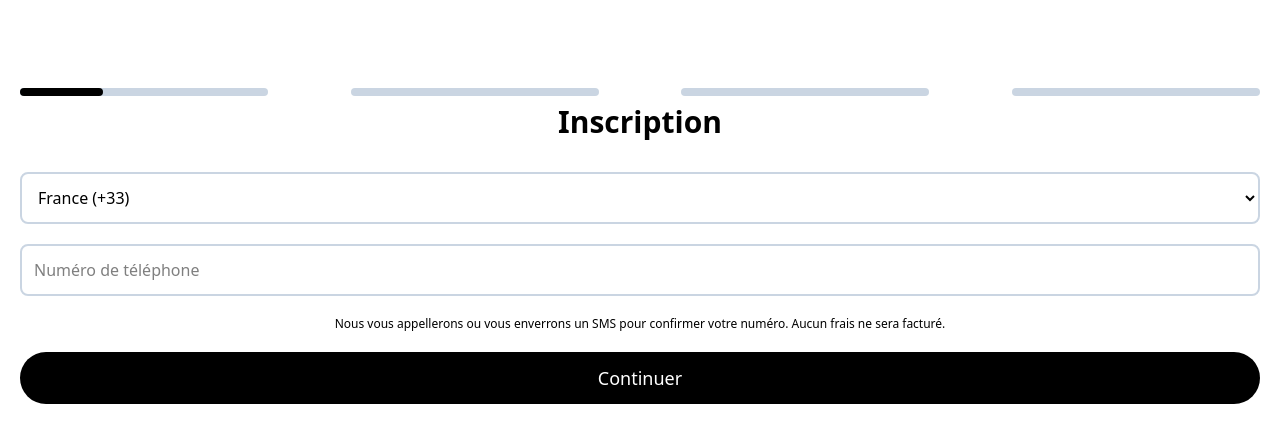
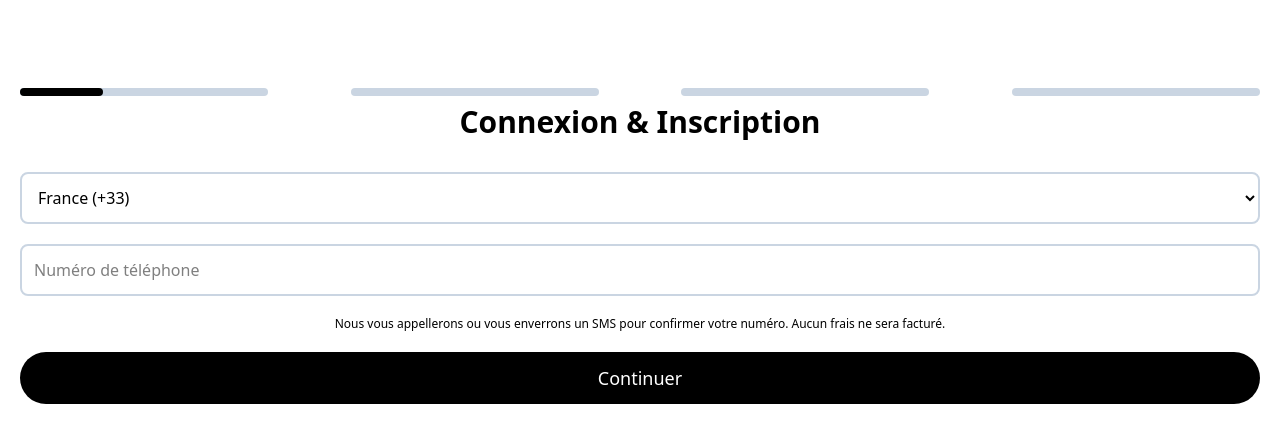
Before and after one commit to Mitrix44/Spliiit, a React (Vite) app in the folder react/: page / in a window 1280 px wide. Shown: the top 442 px of the page. Built offline with nearby package versions, Linux system fonts and the light colour scheme.

Commit message:
Correction du fetch

```diff
--- a/react/src/components/Step1.jsx
+++ b/react/src/components/Step1.jsx
@@ -22,7 +22,7 @@ function Step1({ onNextStep, formData, setFormData }) {
   return (
     <div className="m-0 pt-20 pb-20 pl-5 pr-5 h-screen w-screen flex flex-col justify-start items-center">
       <Stepper step={1} />
-      <h1 className="text-3xl font-bold mb-8">Inscription</h1>
+      <h1 className="text-3xl font-bold mb-8">Connexion & Inscription</h1>
       <form className="p-0 m-0 gap-5 flex flex-col justify-start items-center w-full" onSubmit={(event) => { handleSubmit(event) }}>
         <select onChange={(event) => { setFormData((prev) => ({ ...prev, indicatif_code: event.target.value })) }} className="border-slate-300 w-full border-2 p-3 rounded-lg">
           {indicatifs.map(indicatif =>
--- a/react/src/components/Step2.jsx
+++ b/react/src/components/Step2.jsx
@@ -7,6 +7,8 @@ function Step2({ formData, setFormData }) {
   return (
     <div className="m-0 pt-20 pb-20 pl-5 pr-5 h-screen w-screen flex flex-col justify-start items-center">
       <Stepper step={2} />
+      <h1 className="text-3xl font-bold mb-8">Confirmez votre numéro</h1>
+      <p className="text-xs">Entrez le code reçu au {formData.indicatif_code}{formData.numero.value.slice(1)}.</p>
       <OtpInput
         value={formData.code_verified}
         onChange={handleChange}
--- a/react/src/vue/Parcours.jsx
+++ b/react/src/vue/Parcours.jsx
@@ -16,8 +16,9 @@ function Parcours() {
     console.log(formData)
     const response = await fetch(`${import.meta.env.VITE_API_URL}/api/user/auth/me`, {
       method: 'POST',
-      body: JSON.parse({ indicatif_code: formData.indicatif_code, numero: formData.numero.value })
+      body: JSON.stringify({ indicatif_code: formData.indicatif_code, numero: formData.numero.value })
     });
+    console.log(response)
     if (response.ok) {
       setStep(2);
     } else {
```
